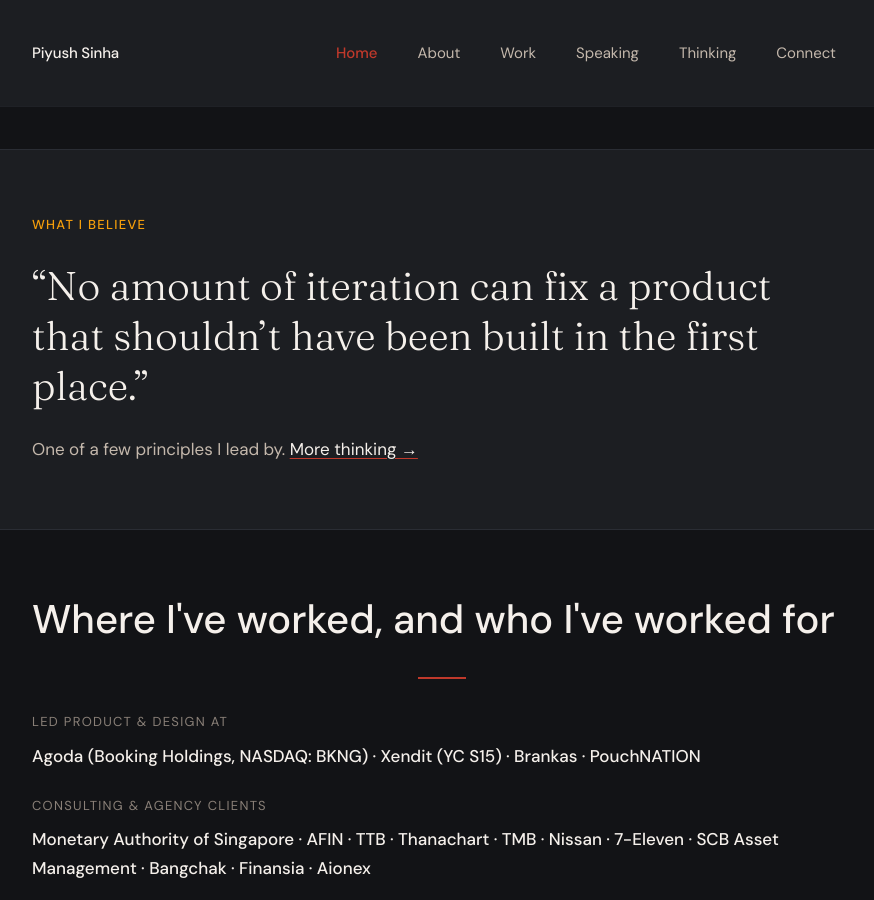
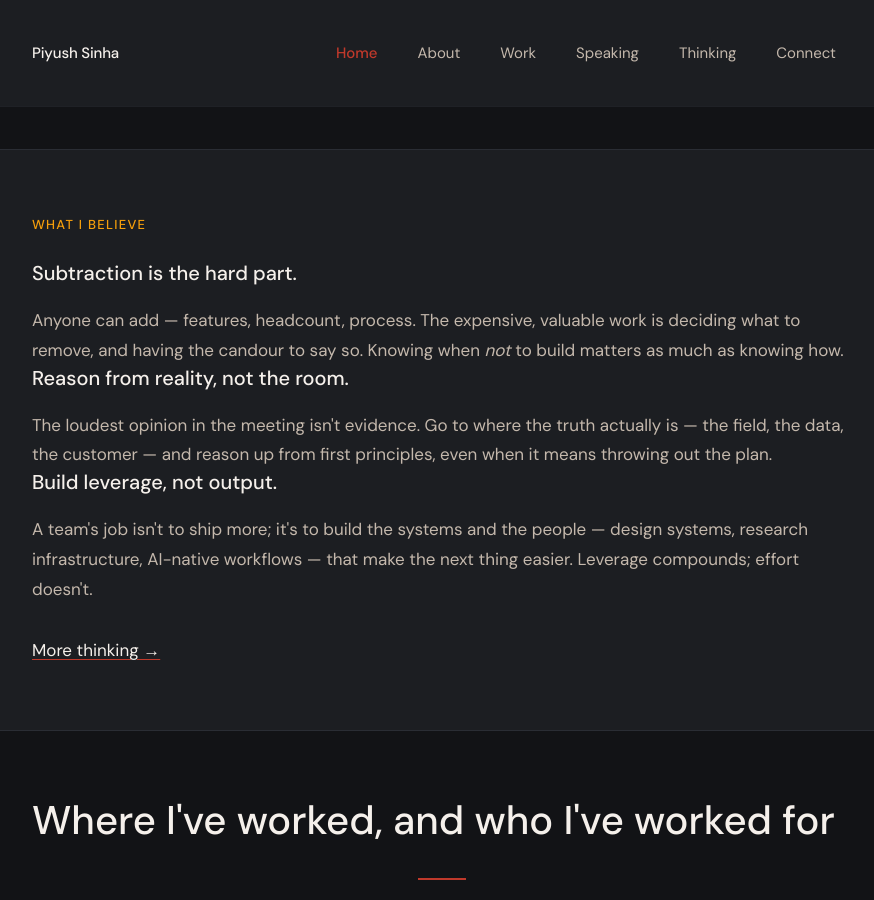
Before and after one commit to piyushsinha/piyushsinha.github.io, a Jekyll site: the page built from index.html, in a window 1280 px wide and 900 px high, scrolled down 2314 px. Shown: the whole window, without its empty margins (198-1072 px from the left). Built offline with Jekyll 4.4.1, drawn with Linux system fonts in a browser that asks for light colours.

Commit message:
Add files via upload

```diff
--- a/index.html
+++ b/index.html
@@ -119,8 +119,21 @@
 <section class="section statement">
   <div class="container">
     <p class="label">What I believe</p>
-    <p class="statement__quote">&ldquo;No amount of iteration can fix a product that shouldn&rsquo;t have been built in the first place.&rdquo;</p>
-    <p>One of a few principles I lead by. <a href="{{ '/thinking/' | relative_url }}">More thinking &rarr;</a></p>
+    <div class="beliefs">
+      <div class="belief">
+        <h3 class="belief__title">Subtraction is the hard part.</h3>
+        <p>Anyone can add — features, headcount, process. The expensive, valuable work is deciding what to remove, and having the candour to say so. Knowing when <em>not</em> to build matters as much as knowing how.</p>
+      </div>
+      <div class="belief">
+        <h3 class="belief__title">Reason from reality, not the room.</h3>
+        <p>The loudest opinion in the meeting isn't evidence. Go to where the truth actually is — the field, the data, the customer — and reason up from first principles, even when it means throwing out the plan.</p>
+      </div>
+      <div class="belief">
+        <h3 class="belief__title">Build leverage, not output.</h3>
+        <p>A team's job isn't to ship more; it's to build the systems and the people — design systems, research infrastructure, AI-native workflows — that make the next thing easier. Leverage compounds; effort doesn't.</p>
+      </div>
+    </div>
+    <p style="margin-top: var(--space-4);"><a href="{{ '/thinking/' | relative_url }}">More thinking &rarr;</a></p>
   </div>
 </section>
 
```
